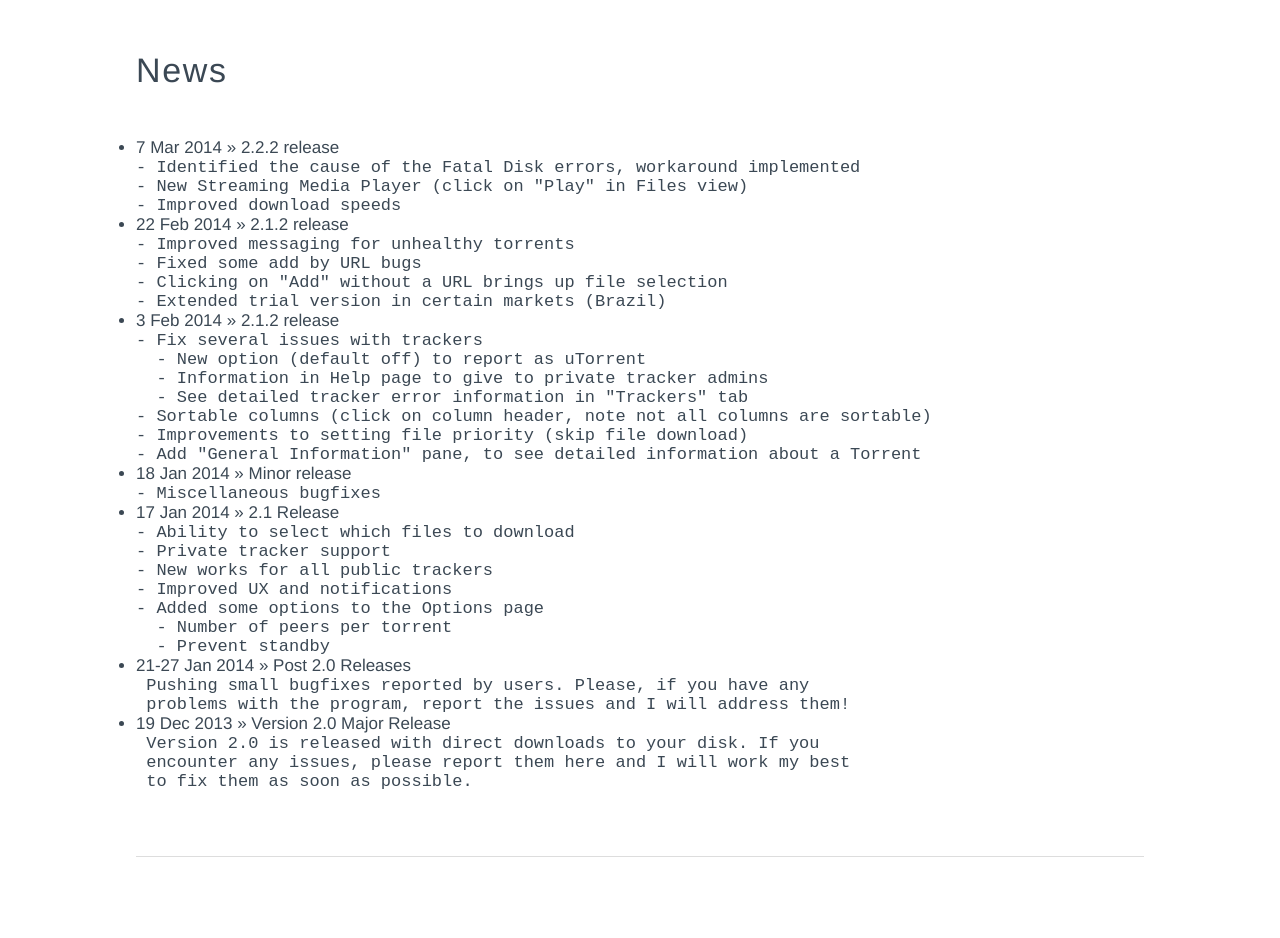
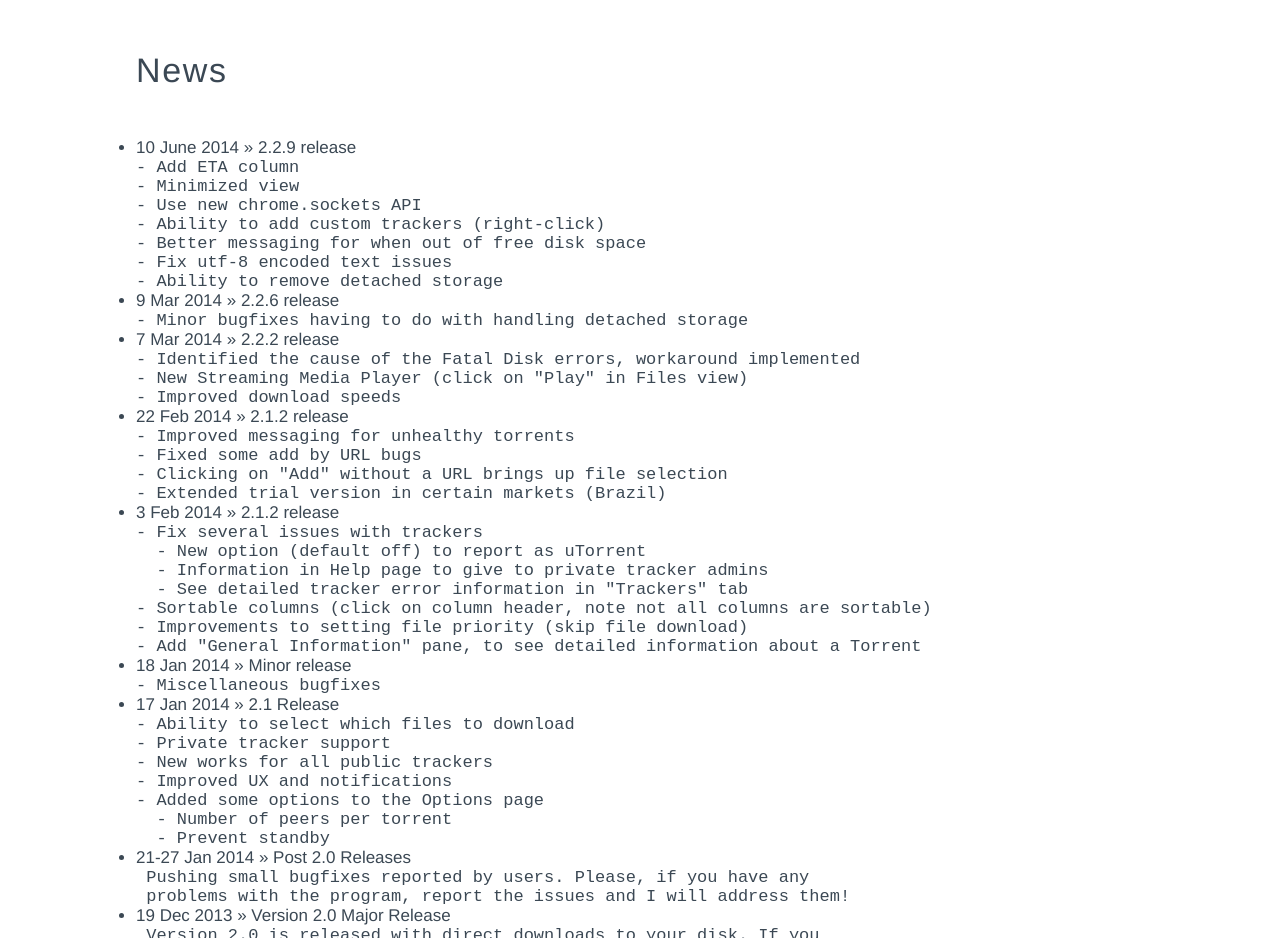
Before and after one commit to JSTorrent/jstorrent.github.io, a plain HTML site: page index.html in a window 1280 px wide. Shown: the part 1753-2691 px from the top of the page. Drawn offline with Linux system fonts and the light colour scheme; a script that the page names is missing.

Commit message:
update jstorrent.com for 2.2.9

```diff
--- a/index.html
+++ b/index.html
@@ -113,6 +113,22 @@ JSTorrent is a BitTorrent client for Google Chrome that downloads torrent files
   <h2>News</h2>
   <ul class="posts">
 
+
+<li><span>10 June 2014</span> &raquo; 2.2.9 release</li>
+<pre>
+- Add ETA column
+- Minimized view
+- Use new chrome.sockets API
+- Ability to add custom trackers (right-click)
+- Better messaging for when out of free disk space
+- Fix utf-8 encoded text issues
+- Ability to remove detached storage
+</pre>
+
+<li><span>9 Mar 2014</span> &raquo; 2.2.6 release</li>
+<pre>
+- Minor bugfixes having to do with handling detached storage
+</pre>
 
 <li><span>7 Mar 2014</span> &raquo; 2.2.2 release</li>
 <pre>
```
